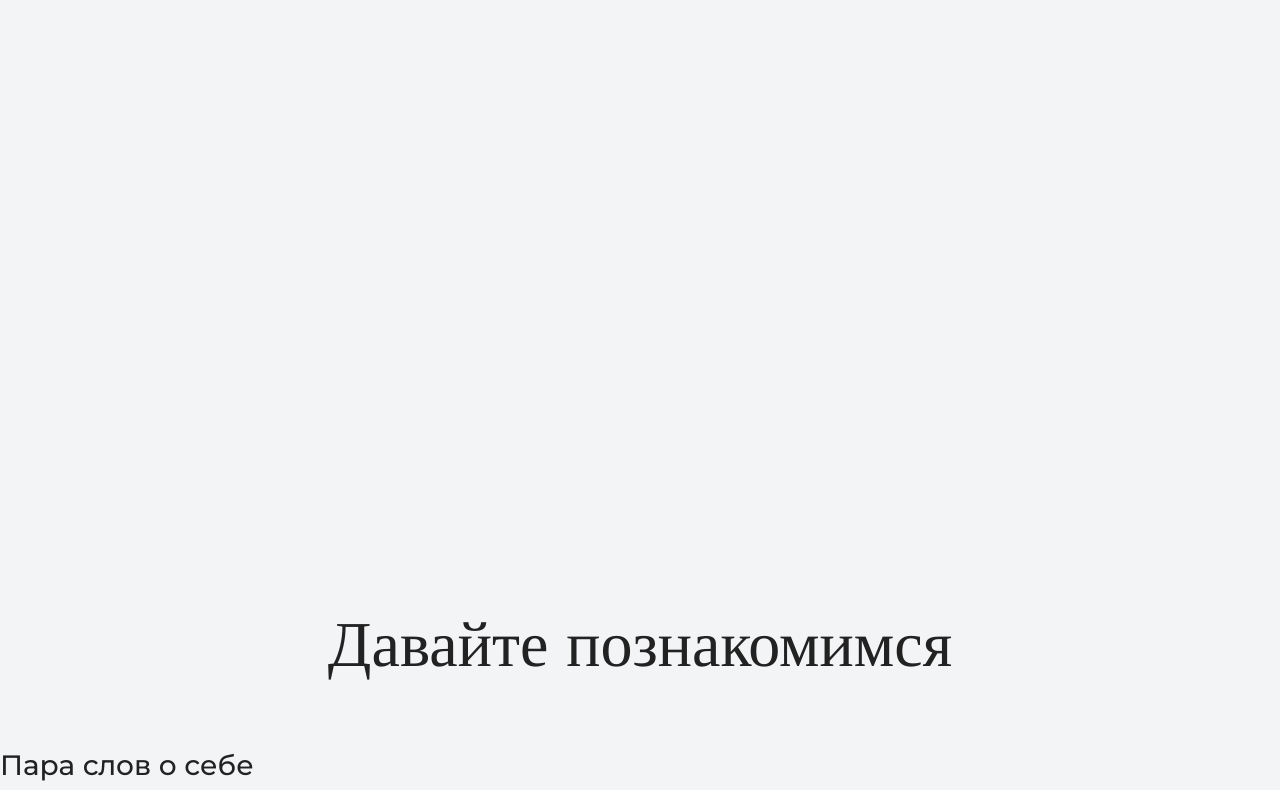
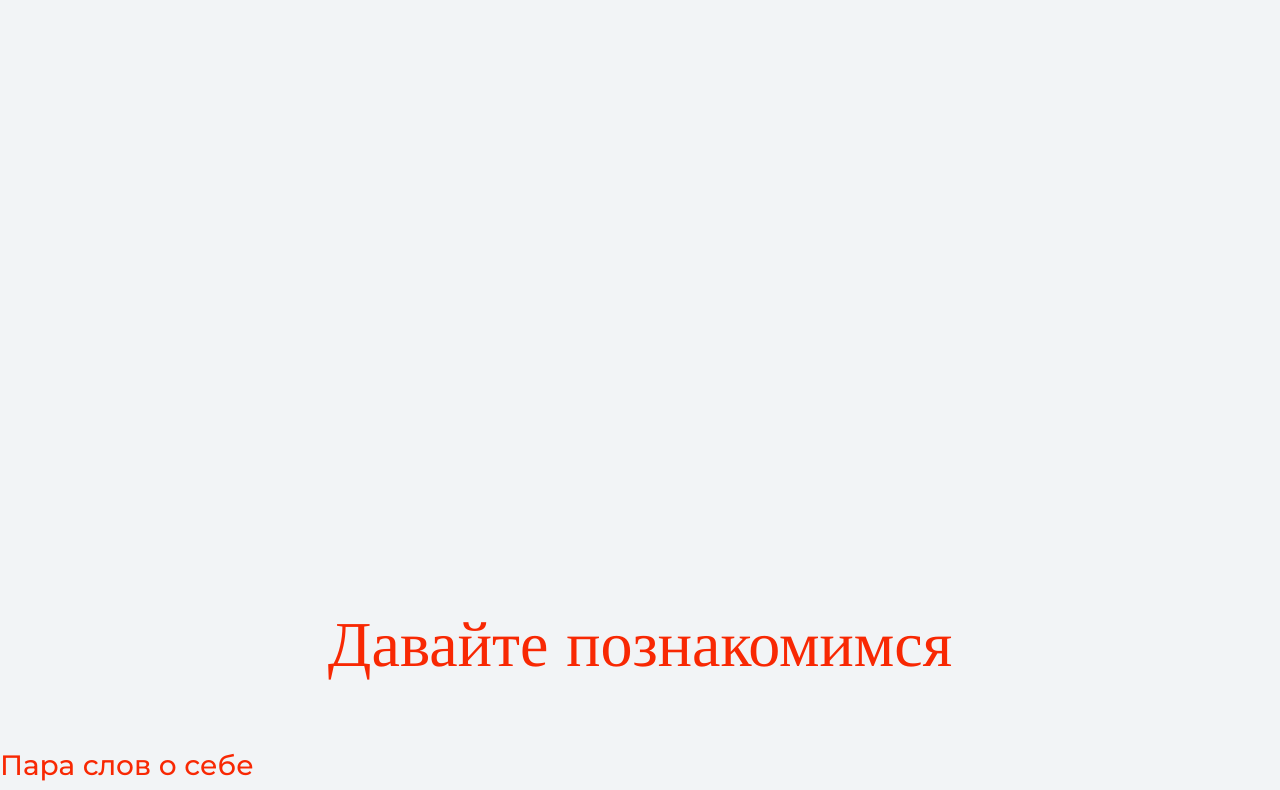
Before and after one commit to gyhyrtf/portfolio, a plain HTML site: page index.html in a window 1280 px wide. Shown: the part 427-1217 px from the top of the page. Drawn offline with nearby package versions, Linux system fonts and the light colour scheme.

Commit message:
новый цвет

```diff
--- a/style.css
+++ b/style.css
@@ -4,7 +4,7 @@ body {
   font-family: "Montserrat", "Helvetica", "Arial", sans-serif;
   font-size: 16px;
   line-height: 32px;
-  color: #222222;
+  color: #f82803;
   background-color: #f2f4f6;
   background-image: url("img/hero-bg.jpg");
   background-repeat: no-repeat;
```
